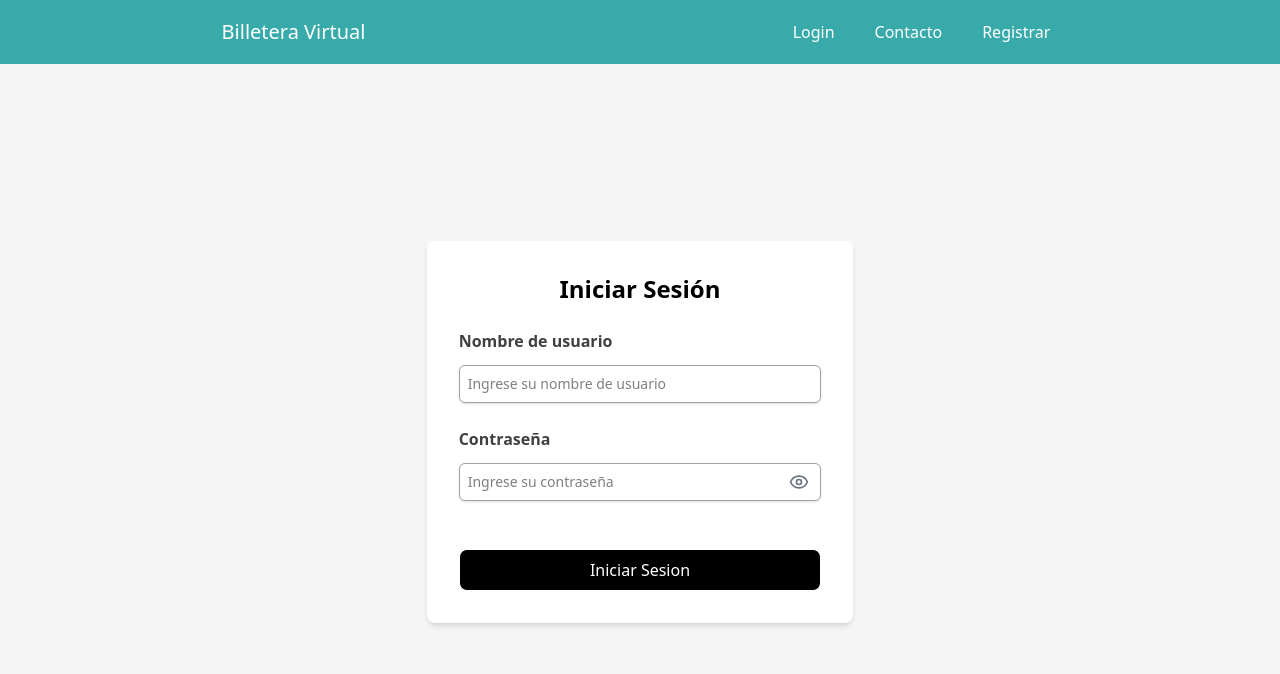
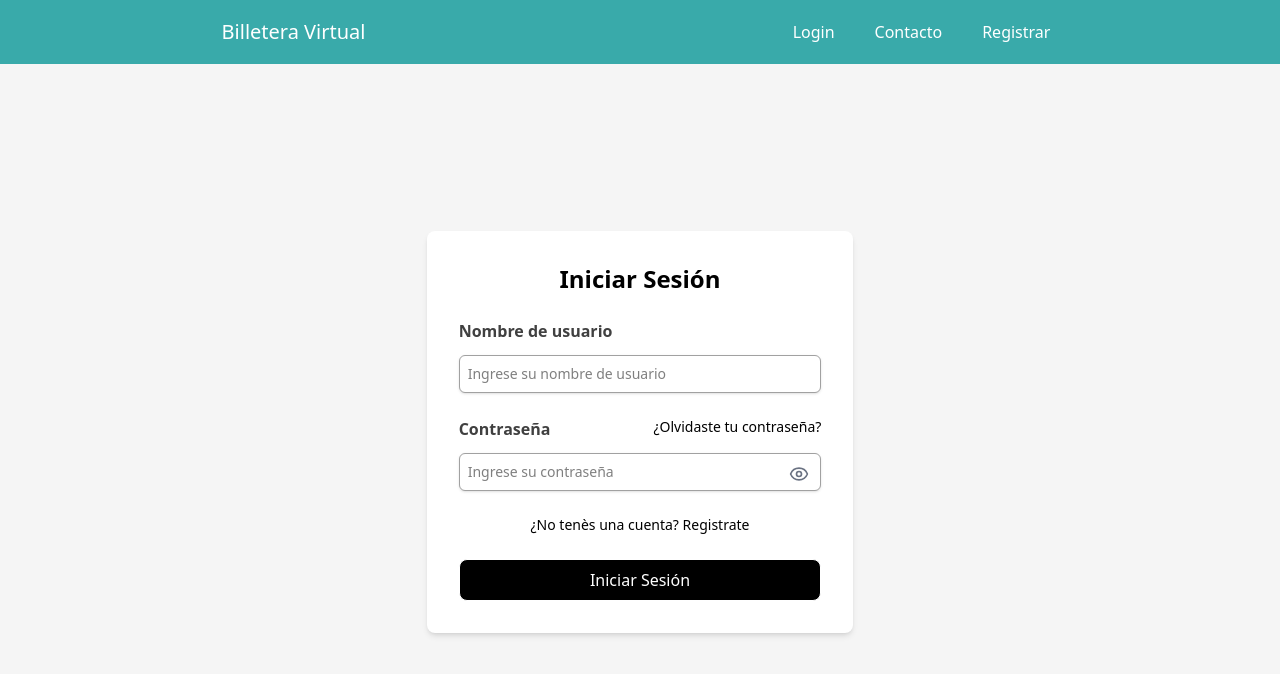
Before and after one commit to MarianoOcaranza/billetera-virtual, a React (Vite) app: page /login in a window 1280 px wide. Shown: the top 674 px of the page. Built offline with nearby package versions, Linux system fonts and the light colour scheme.

Commit message:
Mejoras en register

```diff
--- a/src/components/Header.tsx
+++ b/src/components/Header.tsx
@@ -30,7 +30,7 @@ const Header: React.FC = () => {
 				<>
 					{isMenuOpen ? (
 						<>
-							<nav className="flex absolute bg-indigo-900 p-4 w-full top-0 right-0 shadow-md flex-col">
+							<nav className="flex absolute bg-[#39AAAA] p-4 w-full top-0 right-0 shadow-md flex-col">
 								<X
 									onClick={() => setIsMenuOpen(false)}
 									className="self-end cursor-pointer"
--- a/src/pages/Login.tsx
+++ b/src/pages/Login.tsx
@@ -1,5 +1,6 @@
 import { useState } from "react";
 import { Eye, EyeOff } from "lucide-react";
+import { Link } from "react-router";
 
 const Login: React.FC = () => {
   const [error, setError] = useState("");
@@ -52,10 +53,16 @@ const Login: React.FC = () => {
             />
             <br></br>
             <br></br>
-            <label htmlFor="password" className="text-neutral-700 font-bold">
-              Contraseña
-            </label>
-            <br></br>
+            <div className = "flex justify-between">
+              <label htmlFor="password" className="text-neutral-700 font-bold">
+                Contraseña
+              </label>
+              <Link to=""
+                className="text-sm text-black hover:underline float-right"
+              >
+                ¿Olvidaste tu contraseña?
+              </Link>
+            </div>
             <div className="relative">
               <input
                 type={showPassword ? "text" : "password"}
@@ -64,25 +71,33 @@ const Login: React.FC = () => {
                 value={formData.password}
                 onChange={handleChange}
                 placeholder="Ingrese su contraseña"
-                className="border border-neutral-400 bg-white p-2 text-sm rounded-md shadow-sm focus:ring-2 focus:ring-current focus:outline-none mt-3 w-full"
+                className="border border-neutral-400 bg-white p-2 text-sm rounded-md shadow-sm focus:ring-2 focus:ring-current focus:outline-none mt-3 mb-4 w-full"
               />
               <button
                 type="button"
-                className="absolute right-3 top-1/2 transform -translate-y-1/2 text-gray-500 mt-1.5"
+                className="absolute right-3 top-1/2 transform -translate-y-1/2 text-gray-500"
                 onClick={() => setShowPassword(!showPassword)}
               >
                 {showPassword ? <EyeOff size={20} /> : <Eye size={20} />}
               </button>
             </div>
+
             {error && <p className="text-red-500">{error}</p>}
-            <br></br>
+            <div className="flex justify-center mt-2">
+              <Link
+                to="/register"
+                className="text-sm text-black hover:underline"
+              >
+                ¿No tenès una cuenta? Registrate
+              </Link>
+            </div>
             <br></br>
             <div className="flex justify-center">
               <button
                 className="w-full border p-2 rounded-lg bg-black text-white hover:bg-black/80 transition-colors duration-150 hover:scale-105 animated-shadow-md"
                 type="submit"
               >
-                Iniciar Sesion
+                Iniciar Sesión
               </button>
             </div>
           </form>
```
